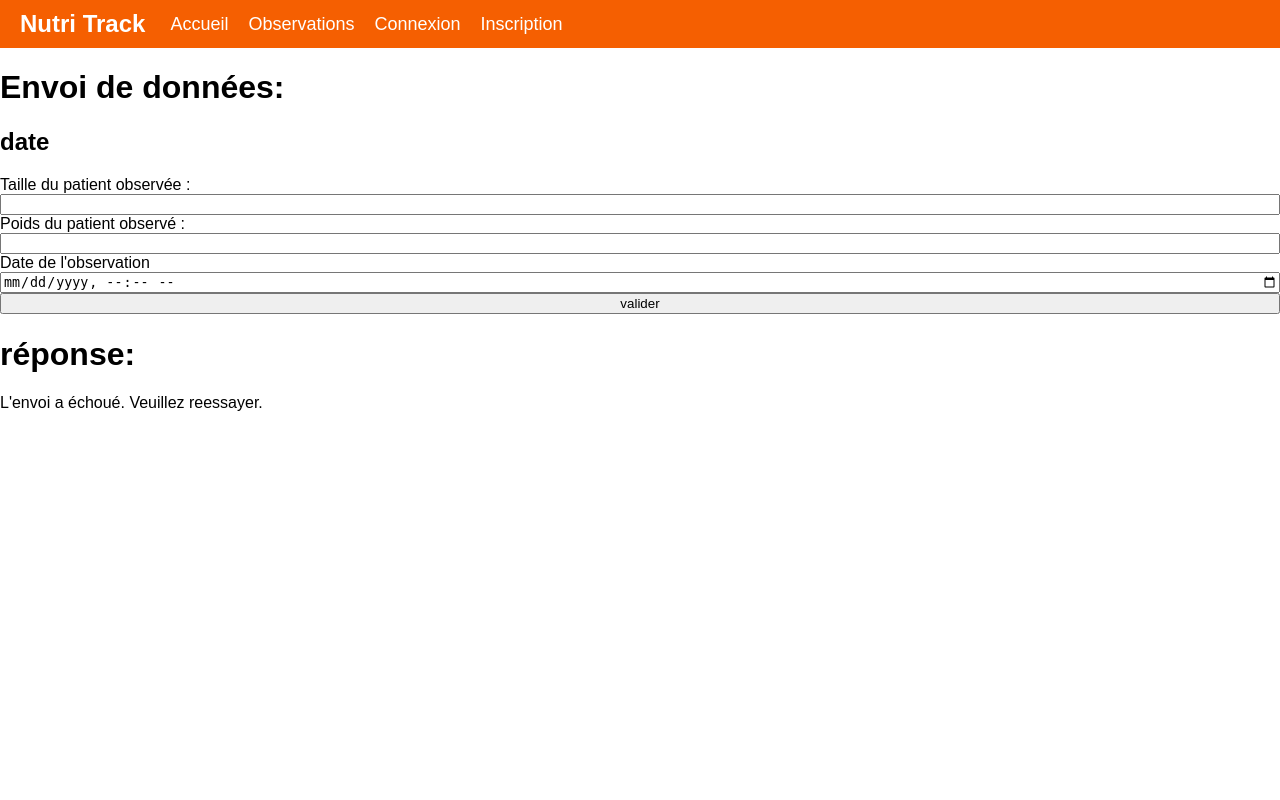
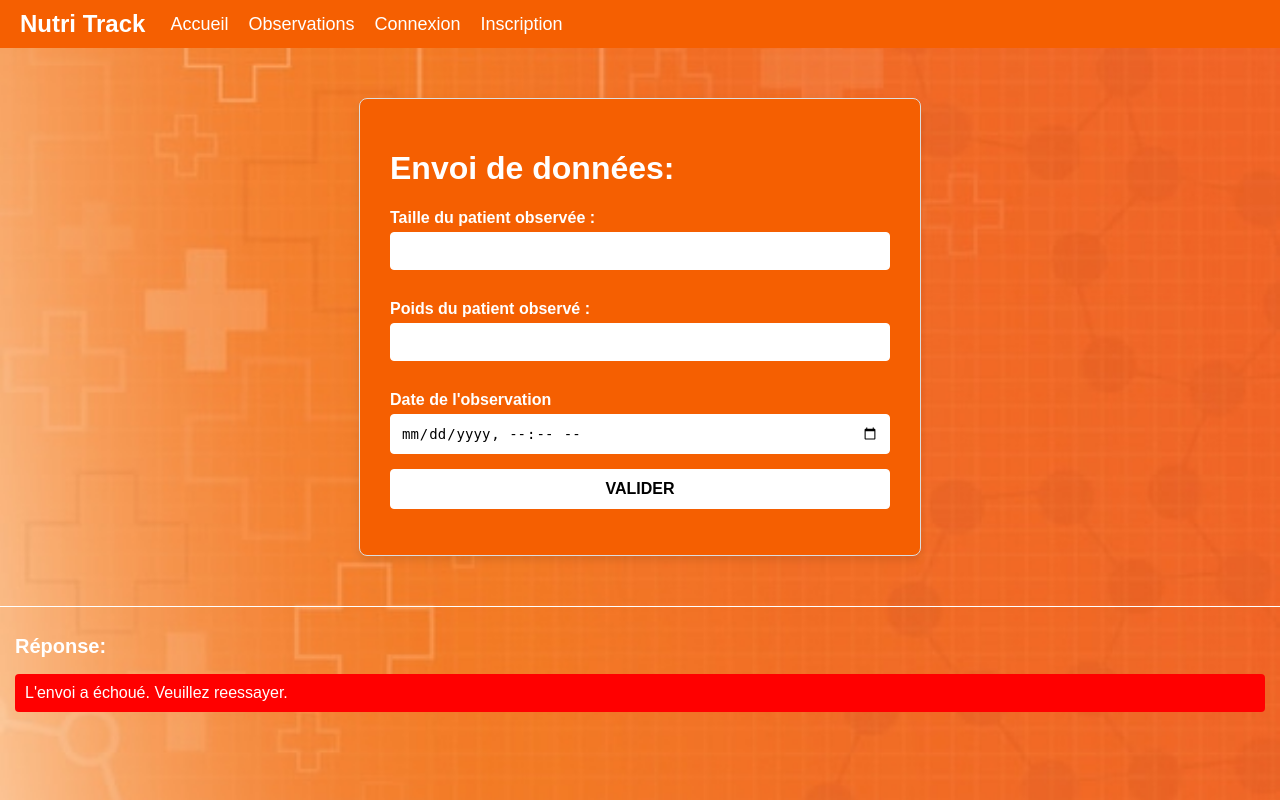
Before and after one commit to GuillaumeLeroy34/Application-Fhir, a Django app: page /observations in a window 1280 px wide. Run offline with Django 5.2, Linux system fonts and the light colour scheme; data that the repository does not hold is empty.

Commit message:
CSS de l'observation

```diff
--- a/app_fhir/app_fhir/static/css/observations.css
+++ b/app_fhir/app_fhir/static/css/observations.css
@@ -1,6 +1,98 @@
-form {
-    display: flex;
-    flex-direction: column;
-    justify-content: center;
-    width: 20%;
+/* Styles généraux pour la page d'observation */
+body {
+    font-family: Arial, sans-serif;
+    background-image: url("../images/orange-medical-background_23-2147490513-3244511653.jpg");/* Couleur de fond orange */
+    background-size: 100%;
+    color: #fff; /* Texte en blanc */
+    margin: 0;
+    padding: 0;
 }
+
+.observation-container {
+    max-width: 500px;
+    margin: 50px auto;
+    padding: 30px;
+    border: 1px solid #ddd;
+    border-radius: 8px;
+    box-shadow: 0 4px 8px rgba(0, 0, 0, 0.1);
+    background-color: #F55F01; /* Fond du conteneur en orange */
+}
+
+header h1 {
+    color: #fff; /* Texte en blanc */
+    text-align: center;
+    font-size: 24px;
+    margin-bottom: 20px;
+}
+
+h2 {
+    color: #fff; /* Texte en blanc */
+    font-size: 18px;
+    margin-bottom: 10px;
+}
+
+label {
+    display: block;
+    font-weight: bold;
+    margin-top: 15px;
+    margin-bottom: 5px;
+    color: #fff; /* Texte des labels en blanc */
+}
+
+input[type="number"],
+input[type="datetime-local"] {
+    padding: 10px;
+    border: 1px solid #fff; /* Bordure blanche pour contraste */
+    border-radius: 4px;
+    background-color: white; /* Fond des champs de saisie en orange */
+    color: black; /* Texte des champs de saisie en blanc */
+    width: 100%;
+    margin-bottom: 15px;
+    font-size: 14px;
+}
+
+input[type="submit"] {
+    background-color: #fff; /* Bouton de validation en blanc */
+    color: black; /* Texte du bouton en orange */
+    border: 1px solid #fff;
+    border-radius: 4px;
+    padding: 10px;
+    cursor: pointer;
+    font-size: 16px;
+    font-weight: bold;
+    transition: background-color 0.3s ease, color 0.3s ease;
+    display: block;
+    width: 100%;
+    text-transform: uppercase;
+}
+
+input[type="submit"]:hover {
+    background-color: lightgray; /* Fond du bouton orange au survol */
+    color: black; /* Texte blanc au survol */
+}
+
+.reponse {
+    margin-top: 30px;
+    padding: 15px;
+    border-top: 1px solid #fff;
+}
+
+.reponse h1 {
+    color: #fff; /* Titre de réponse en blanc */
+    font-size: 20px;
+    margin-bottom: 10px;
+}
+
+.reussi {
+    color: #fff; /* Texte de réussite en blanc */
+    background-color: green; /* Fond vert pour le succès */
+    padding: 10px;
+    border-radius: 4px;
+}
+
+.echec {
+    color: #fff; /* Texte d'échec en blanc */
+    background-color: red; /* Fond rouge pour l'échec */
+    padding: 10px;
+    border-radius: 4px;
+}
--- a/app_fhir/app_fhir/templates/app_fhir/accueil.html
+++ b/app_fhir/app_fhir/templates/app_fhir/accueil.html
@@ -11,7 +11,7 @@
 
 <h1>Bienvenue sur Nutri Track!</h1>
 
-{% if username %}<h1>bienvenue, {{username}}     </h1> {% endif %}
+{% if username %}<h1>Bienvenue, {{username}}     </h1> {% endif %}
 <!--
 <a href="{% url "observations" %}">observations (lien temporaire)</a>
 <a href="{% url "connexion" %}">se connecter (lien temporaire) </a>
--- a/app_fhir/app_fhir/templates/app_fhir/connexion.html
+++ b/app_fhir/app_fhir/templates/app_fhir/connexion.html
@@ -1,6 +1,8 @@
 {% extends "app_fhir/navigation.html"%}
+<!doctype html>
 {% load static %}
 {% block content %}
+<html>
 <link rel="stylesheet" type="text/css" href="{% static 'css/connexion.css' %}">
 <div class=connexion-container>
     <h1>Connexion:</h1>
@@ -9,4 +11,5 @@
       <input type="submit" value="connexion" />
     </form>
   </div>
+  </html>
 {% endblock %}
--- a/app_fhir/app_fhir/templates/app_fhir/envoi_observations.html
+++ b/app_fhir/app_fhir/templates/app_fhir/envoi_observations.html
@@ -3,12 +3,11 @@
 <html>
   {% block content%}
   {% load static %}
-  <link rel="stylesheet" href="{% static 'app_fhir/observations.css' %}" />
+  <link rel="stylesheet" href="{% static 'css/observations.css' %}" />
   <header></header>
 
   <div class=observation-container>
     <h1>Envoi de données:</h1>
-    <h2>date</h2>
     <p>{{date}}</p>
 
     <form id="formPostObservations" method="post">
@@ -27,11 +26,11 @@
   </div>
 
 <div class="reponse">
-<h1>réponse:</h1>
-{% if reponse %}
-<p class=reussi>L'envoi a été reussi</p>
-{% else %}
-<p class=echec>L'envoi a échoué. Veuillez reessayer.</p>
+<h1>Réponse:</h1>
+  {% if reponse %}
+  <p class=reussi>L'envoi a été reussi</p>
+  {% else %}
+  <p class=echec>L'envoi a échoué. Veuillez reessayer.</p>
 {% endif %}
 </div>
 {%endblock%}
```
Also changed, not shown: app_fhir/db.sqlite3.
